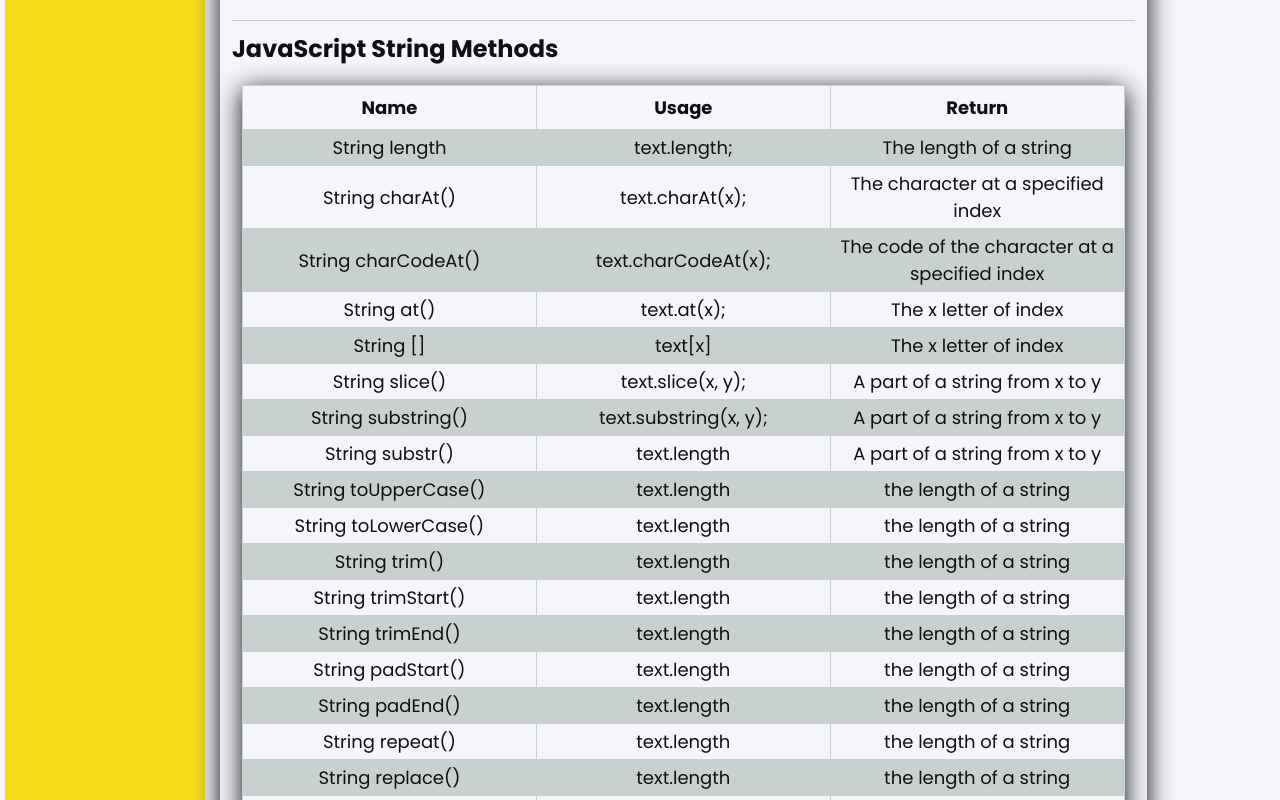
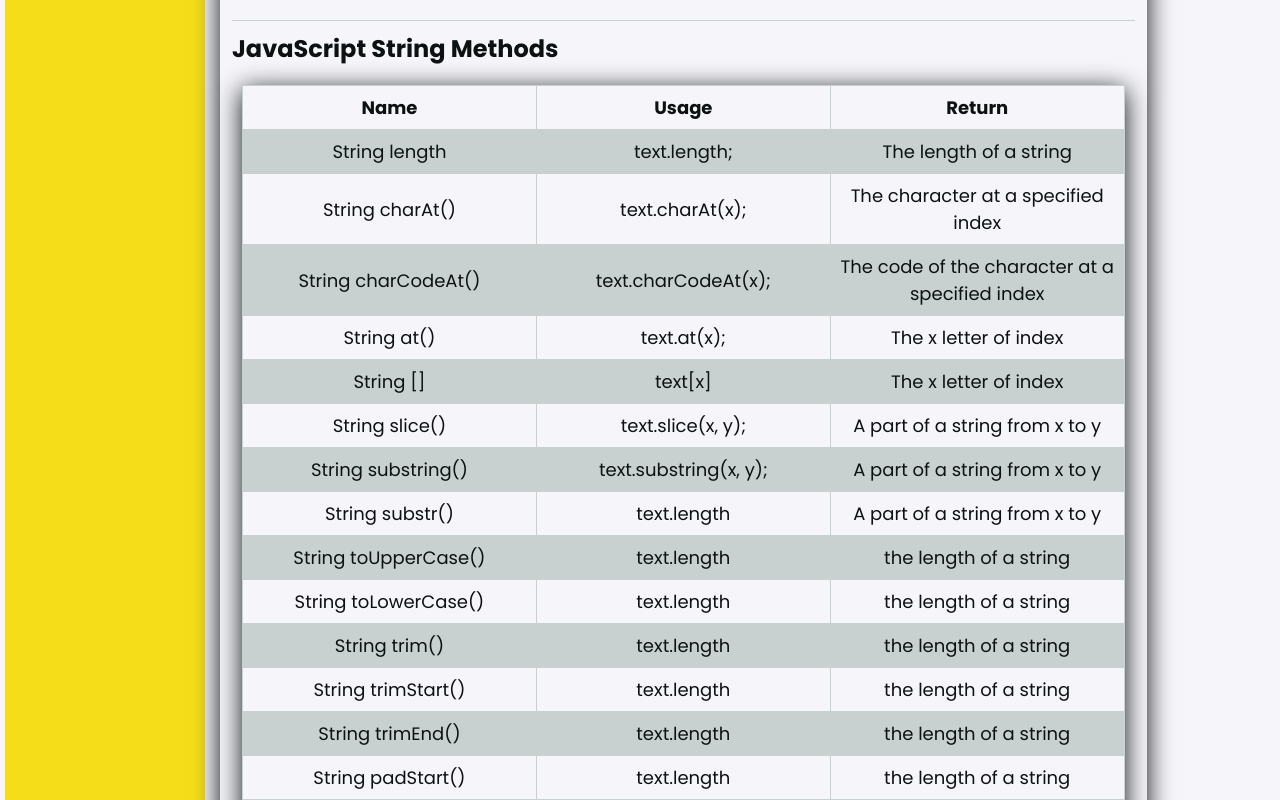
Before and after one commit to MateuszBryczek/Front-end_Template, a React (Create React App) app: page /JavaScript/Page2 in a window 1280 px wide. Shown: the part 1200-2000 px from the top of the page. Built offline with nearby package versions, Linux system fonts and the light colour scheme.

Commit message:
changed padding

```diff
--- a/src/common/Tabele/styled.js
+++ b/src/common/Tabele/styled.js
@@ -22,7 +22,7 @@ export const StyledTh = styled.th`
 export const StyledTd = styled.td`
     border: 1px solid;
     border-color: ${({theme}) => theme.table.border};
-    padding: 4px;
+    padding: 8px;
 `;
 
 export const StyledTr = styled.tr`
```
